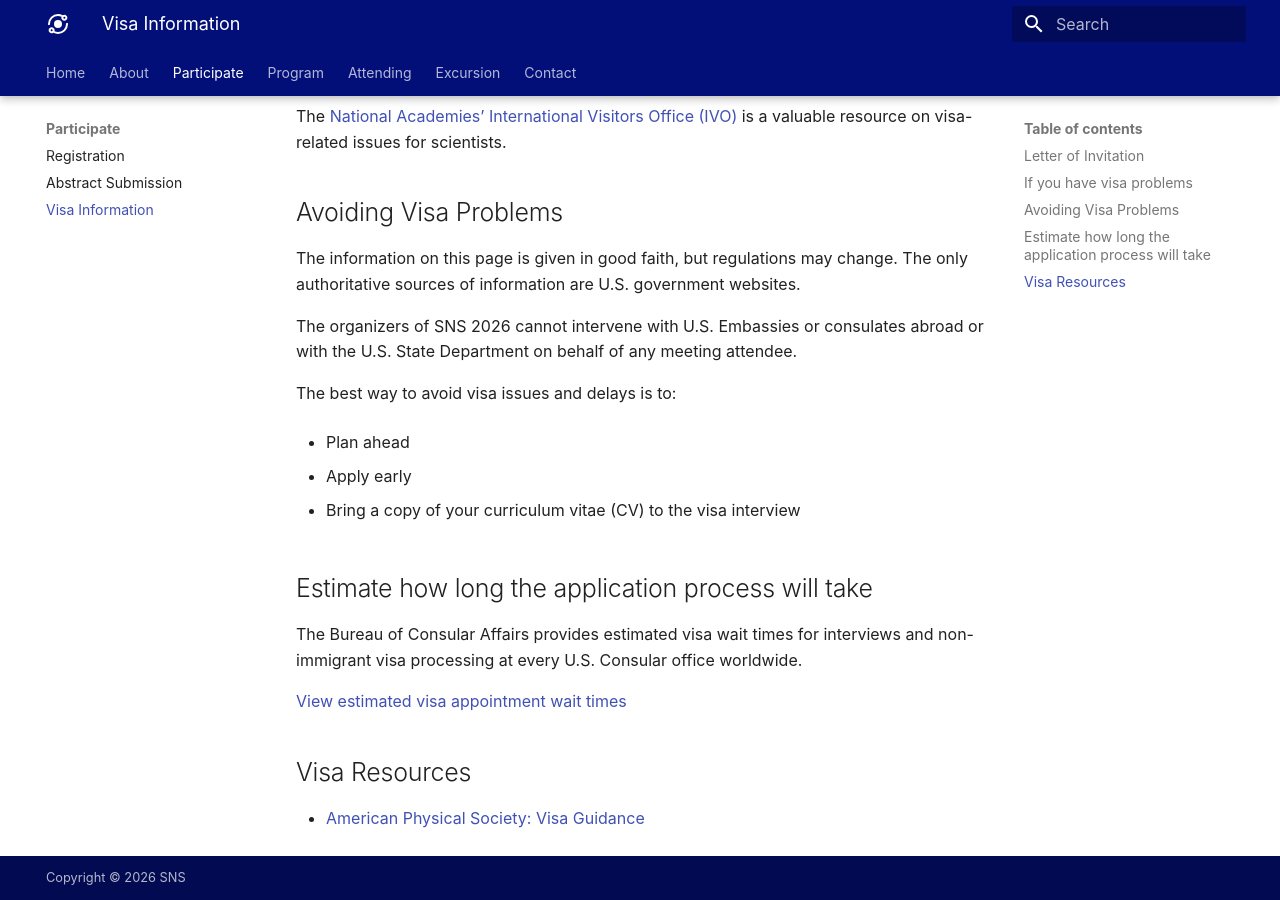
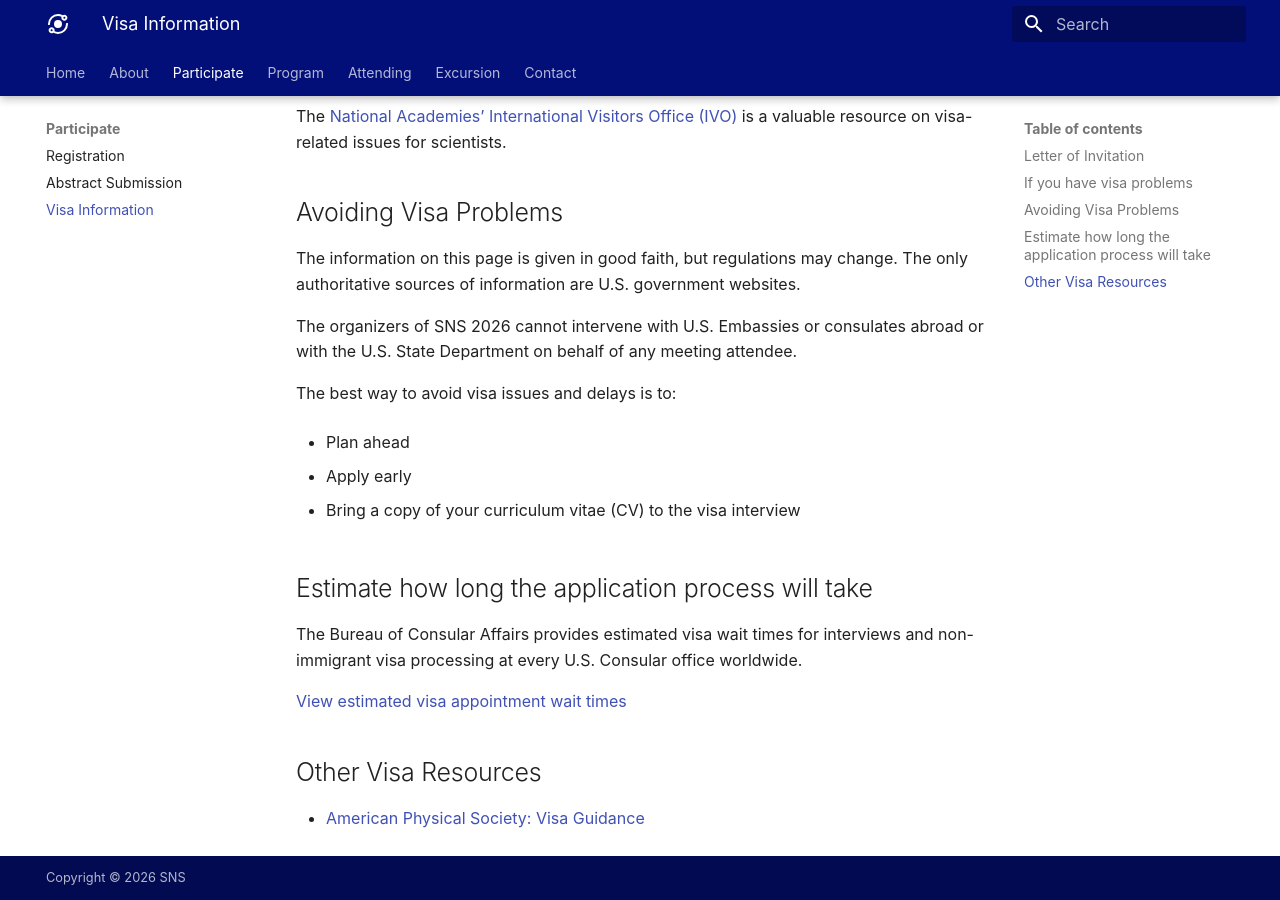
Before and after one commit to SNS2026/SNS2026.github.io, an MkDocs documentation site: the page built from docs/visa.md, in a window 1280 px wide and 900 px high, scrolled down 557 px. Built offline with MkDocs 1.6.1 and Material for MkDocs 9.7.7, drawn with Linux system fonts in a browser that asks for light colours; some web fonts are replaced.

Commit message:
Update visa.md

```diff
--- a/docs/visa.md
+++ b/docs/visa.md
@@ -42,6 +42,6 @@ The Bureau of Consular Affairs provides estimated visa wait times for interviews
 
 [View estimated visa appointment wait times](https://travel.state.gov/content/travel/en/us-visas/visa-information-resources/wait-times.html)
 
-## Visa Resources
+## Other Visa Resources
 
 * [American Physical Society: Visa Guidance](https://www.aps.org/about/international/travel-guidance/international-visitors)
```
